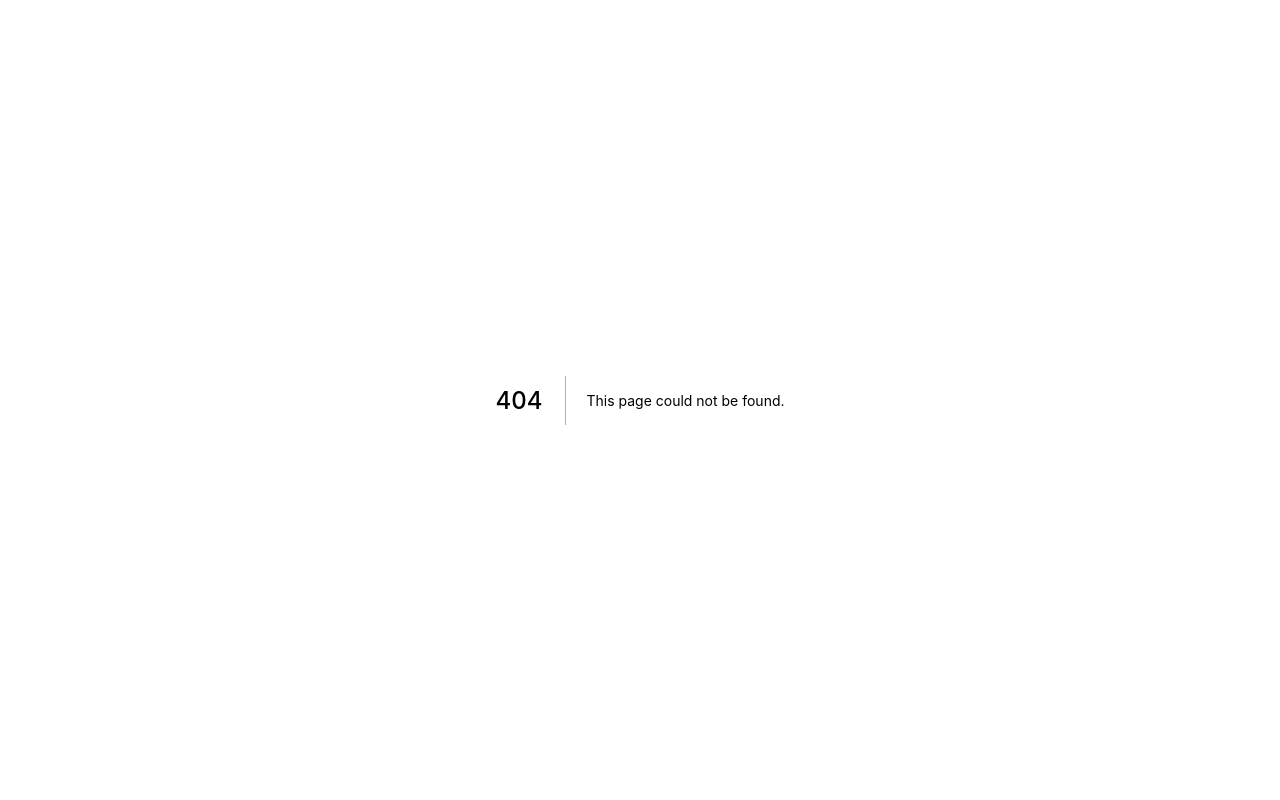
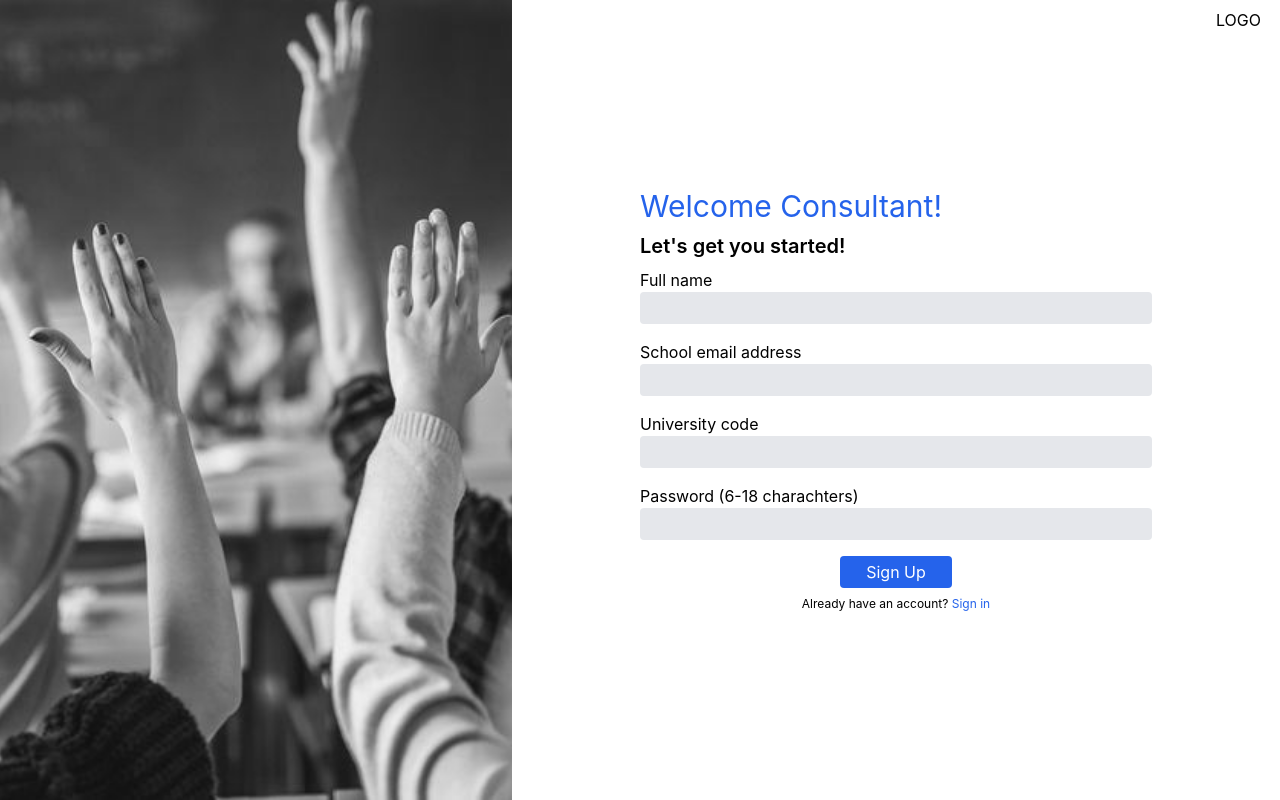
Before and after one commit to willsower/AcceptED, a Next.js app in the folder accepted/: page /signup in a window 1280 px wide. Before the commit this address had no page. Built offline with nearby package versions, Linux system fonts and the light colour scheme.

Commit message:
Finished frontend for sign up page

```diff
--- a/accepted/components/signup.js
+++ /dev/null
@@ -1,16 +0,0 @@
-import Head from 'next/head'
-export const siteTitle = 'Sign-Up | AcceptED'
-
-// General Nav Layout
-export default function Layout({children, home}) {
-  return (
-    <div>
-      <Head>
-          <link rel="icon" href="/favicon.ico" />
-      </Head>
-      <main>
-        { children }
-      </main>
-    </div>
-  )
-}
--- a/accepted/pages/index.js
+++ b/accepted/pages/index.js
@@ -1,5 +1,5 @@
 import Head from 'next/head'
-import Layout, { siteTitle } from '../components/signup'
+import Layout, { siteTitle } from './signup'
 
 export default function Home() {
   return (
--- /dev/null
+++ b/accepted/pages/signup.js
@@ -0,0 +1,66 @@
+import Head from 'next/head'
+import Image from 'next/image'
+import Link from 'next/link'
+
+export const siteTitle = 'Sign-Up | AcceptED'
+
+// General Nav Layout
+export default function Layout({children, home}) {
+    return (
+        <div>
+            <Head>
+                <link rel="icon" href="/favicon.ico" />
+            </Head>
+            <main>
+                <div className="flex flex-row">
+                    {/* Image - Left */}
+                    <div className="w-2/5 h-screen flex justify-center flex-col relative">
+                        <Image
+                            src="/images/signup.jpg"
+                            alt="Picture of the author"
+                            layout="fill"
+                            objectFit="cover"
+                        />
+                    </div>
+
+                    {/* Sign Up Screen - Right */}
+                    <div className="w-3/5 h-screen flex flex-col relative">
+                        {/* Logo */}
+                        <div class="absolute top-0 right-0 h-16 w-16 mt-2">
+                            LOGO
+                        </div>
+                        <div className = "m-auto w-8/12">
+                            <h1 className = "text-3xl text-blue-600 mb-2">Welcome Consultant!</h1>
+                            <h3 className = "text-xl font-semibold">Let's get you started!</h3>
+
+                            {/* Sign-Up Form */}
+                            <form className='flex flex-col mt-2'>
+                                <p>Full name</p>
+                                <input className='bg-gray-200 rounded p-1 flex-1 mb-4' id='fullName' type='fullName'/>
+
+                                <p>School email address</p>
+                                <input className='bg-gray-200 rounded p-1 flex-1 mb-4' id='email' type='email' aria-label='email address'/>
+
+                                <p>University code</p>
+                                <input className='bg-gray-200 rounded p-1 flex-1 mb-4' id='fullName' type='fullName'/>
+
+                                <p>Password (6-18 charachters)</p>
+                                <input className='bg-gray-200 rounded p-1 flex-1 mb-4' id='fullName' type='fullName'/>
+
+                                <button className = 'bg-blue-600 text-white rounded w-28 p-1 m-auto'>
+                                    Sign Up
+                                </button>
+
+                                <Link href="">
+                                    <p className = 'm-auto text-xs mt-2'>Already have an account? <a className = "text-blue-600">Sign in</a></p>
+                                </Link>
+                            </form>
+                        </div>
+                    </div>
+
+                    { children }
+                </div>
+            </main>
+        </div>
+    )
+}
```
Also changed, not shown: accepted/public/images/signup.jpg (added).
